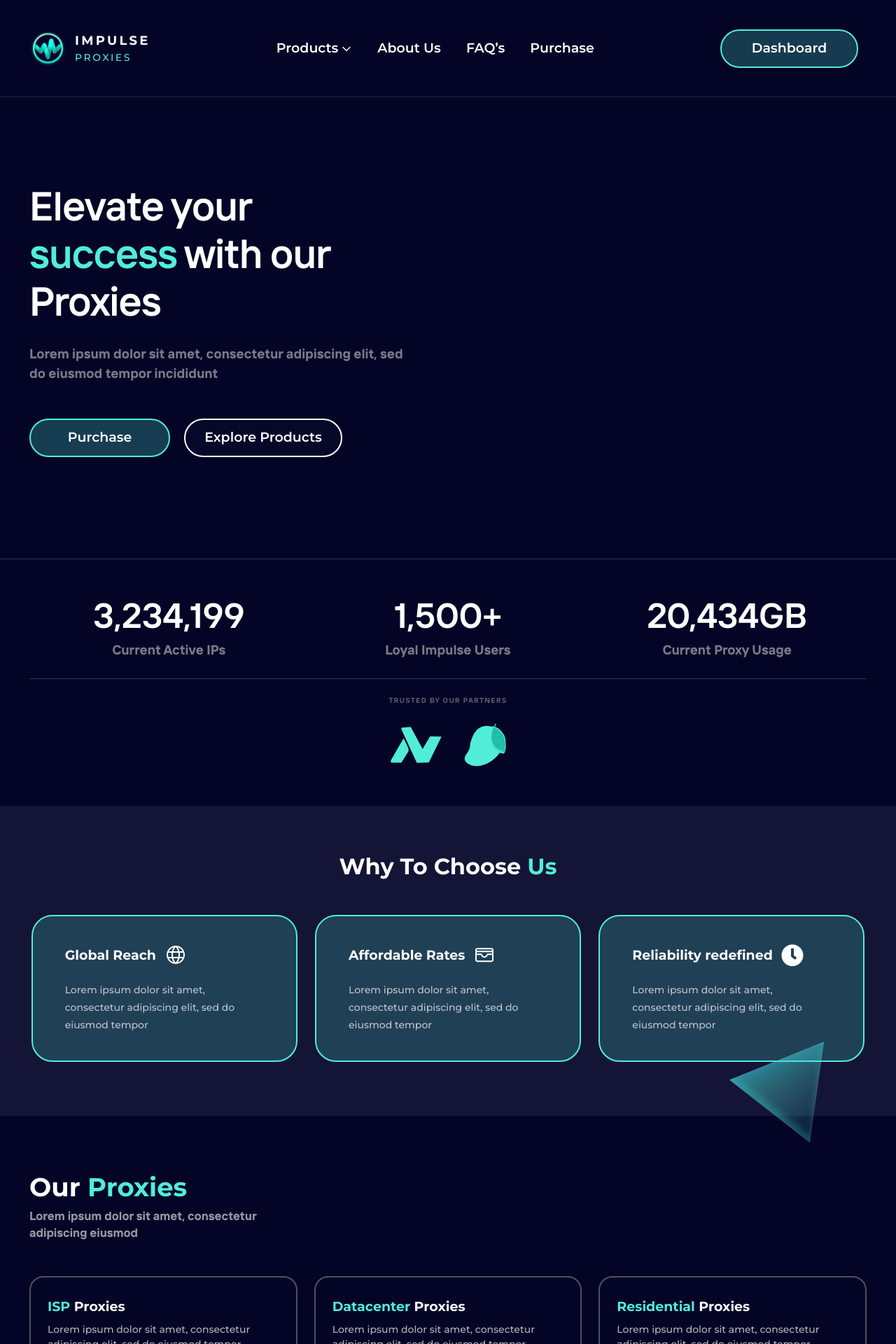
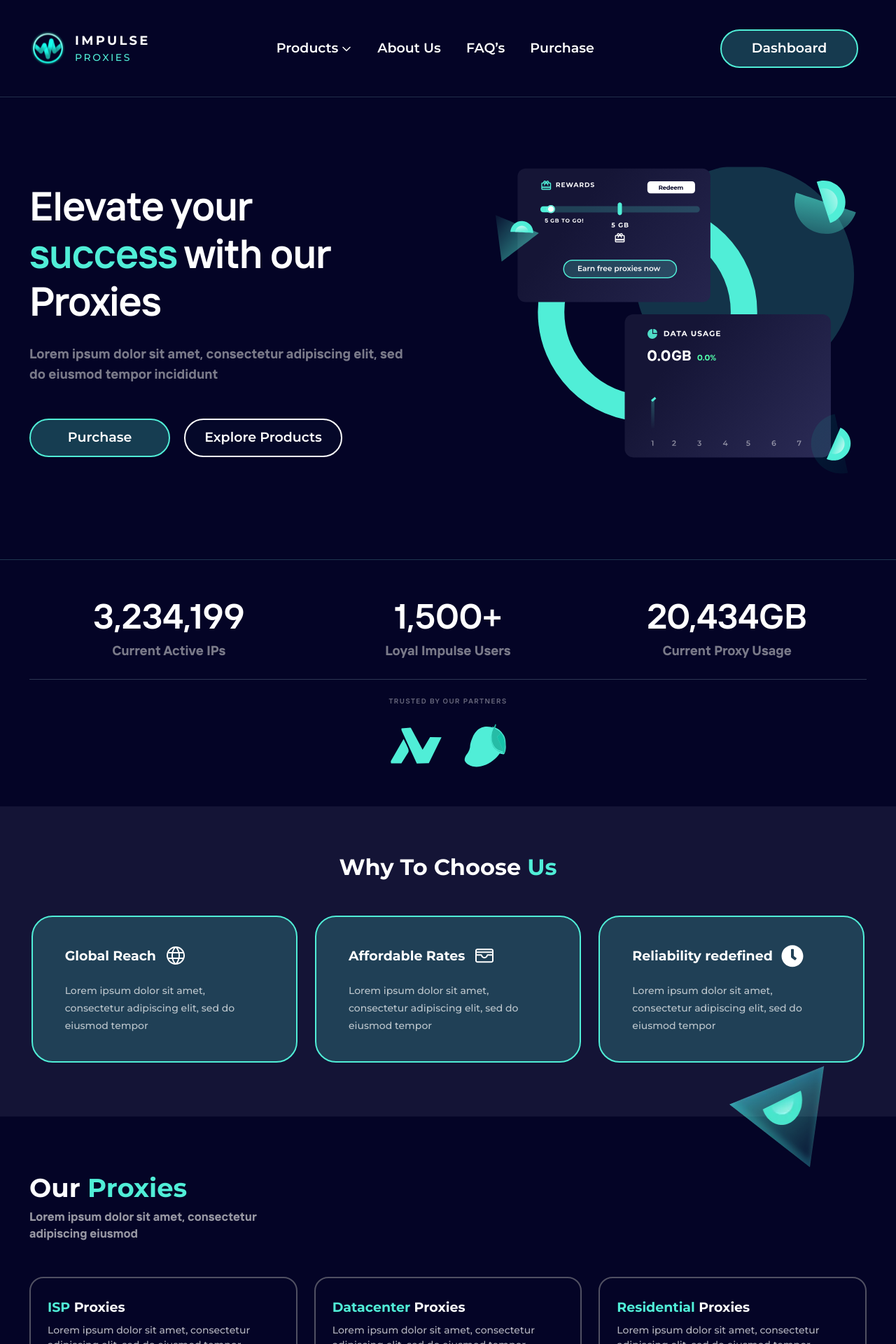
Before and after one commit to Radial-code/impulse-proxies, a Next.js app: page / in a window 1280 px wide. Shown: the top 1920 px of the page at 70% size. Built offline with nearby package versions, Linux system fonts and the light colour scheme.

Commit message:
error solving

```diff
--- a/components/Hero.jsx
+++ b/components/Hero.jsx
@@ -31,11 +31,11 @@ const Hero = () => {
 
               <div className=" min-h-[460px] md:min-h-[250px] lg:min-h-[399px]  xl:min-h-[499px] md:w-[44%] w-11/12 xl:w-6/12 lg:w-6/12 mx-auto sm:mt-7 md:mt-0 flex lg:flex-row flex-col justify-center md:justify-end relative after:contents-[''] after:h-[500px] after:w-[450px] after:absolute bgHeroImg after:opacity-30 after:rounded-full after:blur-[137px] after:pointer-events-none after:top-[-50%]">
                 <div className="box_showdow absolute max-w-[456px] w-full h-[542px] blur-[140px] rounded-[36px] opacity-30 top-10 right-7 z-[-1] hidden lg:inline-block"></div>
-                {/* <Lottie
+                <Lottie
                   animationData={animationData}
                   loop={true}
                   className="pointer-events-none relative z-50 2xl:h-[500px] lg:mt-0 md:mt-[-20px] sm:max-w-[400px] md:max-w-[370px] lg:max-w-[500px] mx-auto xl:h-[500px] xl:max-w-[600px] sm:mt-0 mt-12 xl:w-full"
-                /> */}
+                />
                 <div className="md:hidden sm:flex sm:mb-0 items-center justify-center text-center">
                   <button className=" hover:bg-transparent transition-all max-w-[300px] w-full sm:max-w-[197px] min-h-[55px] border-[2px] border-cyan-green bg-[#163D51] rounded-[100px] font-Montserrat font-semibold text-2xl leading-[120%] text-white mt-10">
                     Purchase
--- a/components/WhyToChooseUs.jsx
+++ b/components/WhyToChooseUs.jsx
@@ -6,7 +6,7 @@ function WhyToChooseUs() {
     <>
       <div className="lg:pt-[69px] lg:pb-[77px] md:pt-8 md:pb-[53px] py-12 bg-[#141436] relative mt-[32px]">
         <Image
-          className="absolute sm:bottom-[-66px] bottom-[-45px] sm:right-[55px] right-[24px] z-20 lg:w-[183px] md:h-[80px] lg:h-[172px] md:w-[92px] w-[66px] h-[57px] pointer-events-none arrowAnimation"
+          className="absolute sm:bottom-[-100px] bottom-[-45px] sm:right-[55px] right-[24px] z-20 lg:w-[183px] md:h-[80px] lg:h-[172px] md:w-[92px] w-[66px] h-[57px] pointer-events-none arrowAnimation"
           height={126}
           width={145}
           src="/assets/images/webp/AbstractTrangle-02.webp"
@@ -15,9 +15,9 @@ function WhyToChooseUs() {
         <Image
           height={140}
           width={140}
-          className="absolute sm:bottom-[-66px] bottom-[-45px] sm:right-[55px] spin right-[24px] z-[4] lg:w-[1px] md:h-[80px] lg:h-[172px] md:w-[92px] w-[66px] h-[57px]"
+          className="absolute sm:bottom-[-66px] bottom-[-45px] sm:right-[55px] spin right-[24px] z-[4] lg:w-[150px] md:h-[80px] lg:h-[172px] md:w-[92px] w-[66px] h-[57px]"
           alt="AbstractCircle"
-          src="/assets/images/webp/AbstractCircle-02.webp"
+          src="/assets/images/webp/AbstractCircle.webp"
         />
         <div className="container xl:max-w-[1220px] 2xl:max-w-[1320px] mx-auto xl:px-3 px-4">
           <h2 className="font-Montserrat lg:text-[32px] text-[28px] text-white font-bold leading-[110%] text-center">
--- a/pages/dashboard.js
+++ b/pages/dashboard.js
@@ -9,10 +9,10 @@ const dashboard = () => {
   return (
     <div>
       <Dashboard1 />
-      <Dashboard2 />
+      {/* <Dashboard2 />
       <Dashboard3 />
       <DashboardThree />
-      <Dashboard5/>
+      <Dashboard5/>   */}
     </div>
   );
 };
--- a/pages/index.js
+++ b/pages/index.js
@@ -10,10 +10,10 @@ import Choose from "@/components/Choose";
 export default function Home() {
   return (
     <>
+      <Preloader />
       <PageMataTag />
       <div className="overflow-hidden">
         <BackToTopButton />
-        <Preloader />
         <Hero />
         <Choose />
         <OurProxies />
```
Also changed, not shown: public/assets/images/webp/AbstractCircle.webp (renamed from public/assets/images/webp/AbstractCircle-02.webp).
